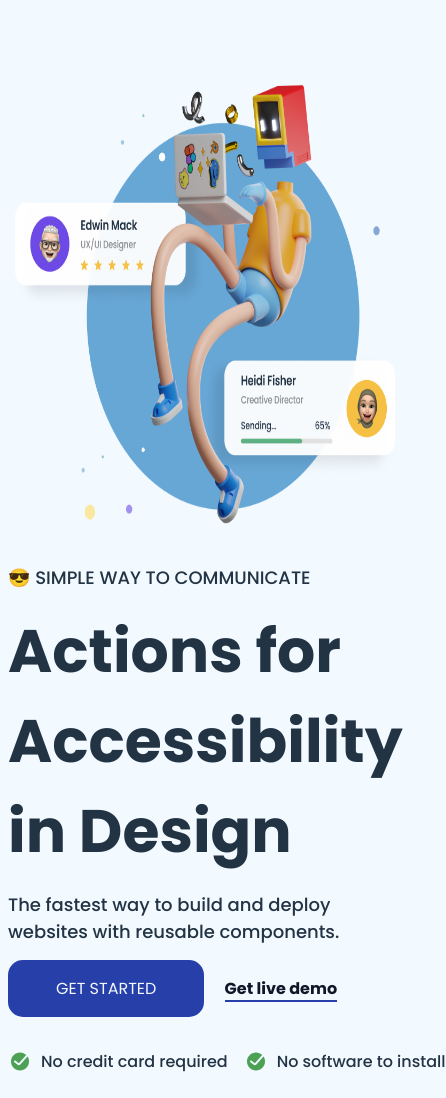
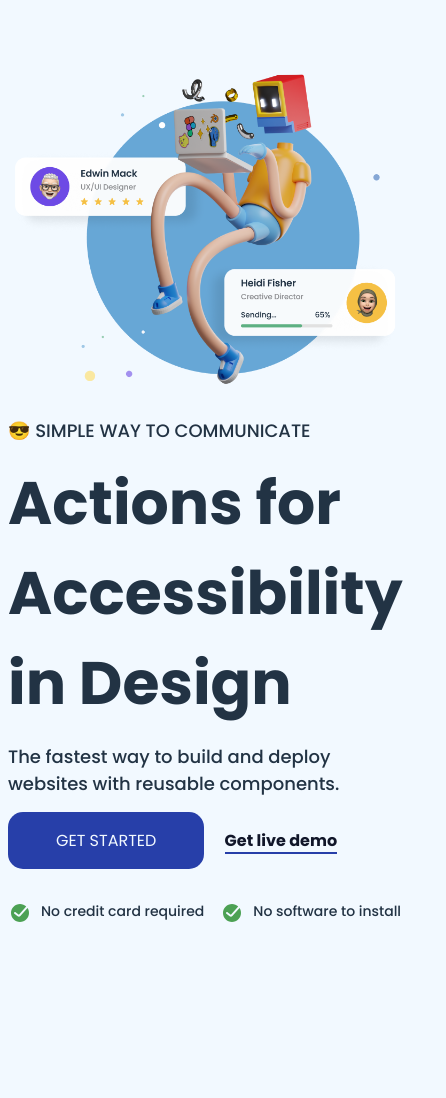
Before and after one commit to NicolasVannelli/Simple-Homepage, a plain HTML site: page index.html in a window 390 px wide. Shown: the part 117-1215 px from the top of the page, 446 px wide, since content can reach past the window. After the commit the page ends 1064 px from the top, so only its background shows below. Drawn offline with Linux system fonts and the light colour scheme.

Commit message:
actualizando interfaz

```diff
--- a/main.js
+++ b/main.js
@@ -13,7 +13,7 @@ const isDarkMode = localStorage.getItem('darkMode') === 'enabled';
 
 if (isDarkMode) {
     body.classList.add('darkmode');
-    nav.classList.add('darkmode');
+    nav.classList.add('darkmodep');
     icono.forEach(nose=>{
         nose.classList.add('oscuro')
     })
--- a/style.css
+++ b/style.css
@@ -87,7 +87,7 @@ p {
 }
 
 .contenido {
-    width: 30%;
+    width: 49%;
 }
 
 .parrafo {
@@ -104,7 +104,7 @@ p {
     /* Ajusta el ancho y alto según tus necesidades */
     width: 50px;
     height: 50px;
-    margin-left: 15%;
+    margin-left: 5%;
 
 }
 
@@ -290,4 +290,11 @@ li {
     .oscuro{
         fill: #ffffff;
     }
+    .img{
+        width: 100%;
+        height: 100%;
+    }
+    p{
+        font-size: 0.875rem;
+    }
 }
```
